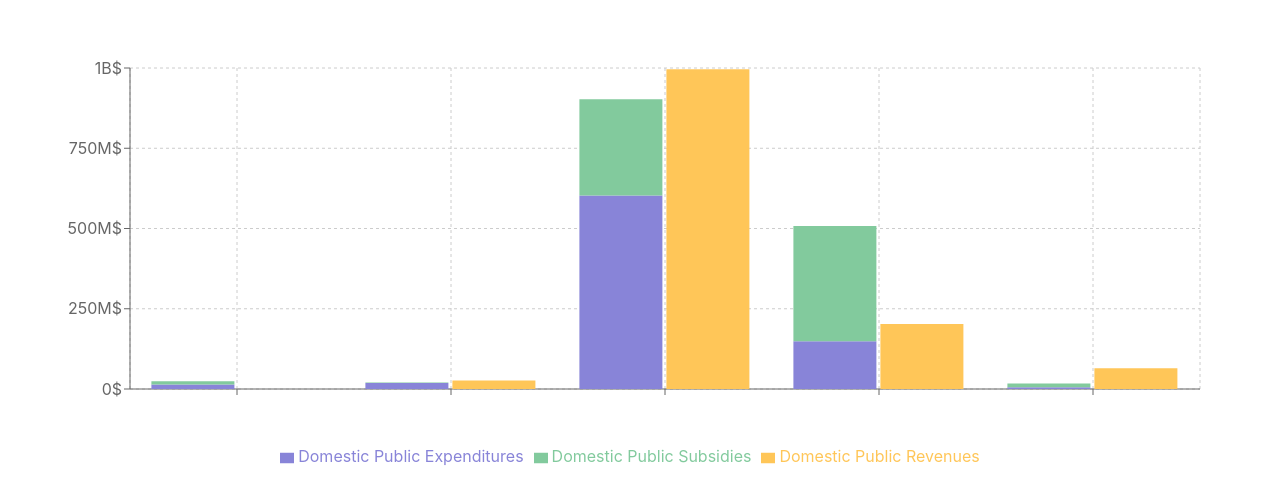
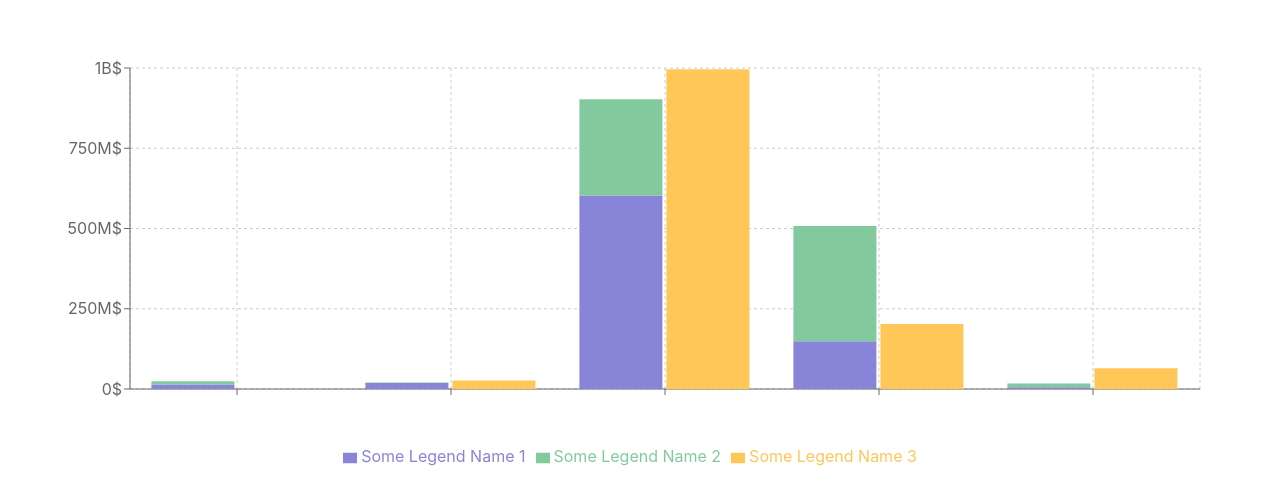
Before and after one commit to GeorgeFlorian/GeorgeFlorian.github.io, a React (Vite) app: page / in a window 1280 px wide. Shown: the part 152-656 px from the top of the page. Built offline with nearby package versions, Linux system fonts and the light colour scheme.

Commit message:
Change data

```diff
--- a/src/components/charts/MixedBarChart.jsx
+++ b/src/components/charts/MixedBarChart.jsx
@@ -35,13 +35,9 @@ export default function MixedBarChart() {
         <YAxis unit={"$"} tickFormatter={tickNumberFormatter} />
         <Tooltip content={<CustomTooltip />} />
         <Legend wrapperStyle={{ bottom: -20 }} />
-        <Bar
-          dataKey="Domestic Public Expenditures"
-          stackId="a"
-          fill="#8884d8"
-        />
-        <Bar dataKey="Domestic Public Subsidies" stackId="a" fill="#82ca9d" />
-        <Bar dataKey="Domestic Public Revenues" fill="#ffc658" />
+        <Bar dataKey="Some Legend Name 1" stackId="a" fill="#8884d8" />
+        <Bar dataKey="Some Legend Name 2" stackId="a" fill="#82ca9d" />
+        <Bar dataKey="Some Legend Name 3" fill="#ffc658" />
       </BarChart>
     </ResponsiveContainer>
   );
--- a/src/data.js
+++ b/src/data.js
@@ -22,29 +22,29 @@ export const data = [
 export const Q4_CHART_DATA = {
     "values": {
         "Africa": {
-            "domestic_public_expenditures": 13791843.9,
-            "domestic_public_subsidies": 10187737.65,
-            "domestic_public_revenues": 315333.73
+            "legend_1": 13791843.9,
+            "legend_2": 10187737.65,
+            "Legend_3": 315333.73
         },
         "Asia": {
-            "domestic_public_expenditures": 18968642.93,
-            "domestic_public_subsidies": 1223337.52,
-            "domestic_public_revenues": 26485819.82
+            "legend_1": 18968642.93,
+            "legend_2": 1223337.52,
+            "Legend_3": 26485819.82
         },
         "Latin America and the Caribbean": {
-            "domestic_public_expenditures": 602820274.21,
-            "domestic_public_subsidies": 299696740.64,
-            "domestic_public_revenues": 996201146.07
+            "legend_1": 602820274.21,
+            "legend_2": 299696740.64,
+            "Legend_3": 996201146.07
         },
         "Northern Mediterranean": {
-            "domestic_public_expenditures": 148959715.56,
-            "domestic_public_subsidies": 359115850.5,
-            "domestic_public_revenues": 202666666.67
+            "legend_1": 148959715.56,
+            "legend_2": 359115850.5,
+            "Legend_3": 202666666.67
         },
         "Central and Eastern Europe": {
-            "domestic_public_expenditures": 5745774.04,
-            "domestic_public_subsidies": 11733076.26,
-            "domestic_public_revenues": 64321647.05
+            "legend_1": 5745774.04,
+            "legend_2": 11733076.26,
+            "Legend_3": 64321647.05
         }
     },
     "max": 996201146.07
@@ -56,9 +56,9 @@ export const transformData = (data) => {
         const datum = data.values[region];
         transformedData.push({
             name: region,
-            "Domestic Public Expenditures": datum.domestic_public_expenditures,
-            "Domestic Public Subsidies": datum.domestic_public_subsidies,
-            "Domestic Public Revenues": datum.domestic_public_revenues
+            "Some Legend Name 1": datum.legend_1,
+            "Some Legend Name 2": datum.legend_2,
+            "Some Legend Name 3": datum.Legend_3
         });
     }
     return transformedData;
```
Also changed, not shown: 3 other files (tests, documents, lock files or other folders).
